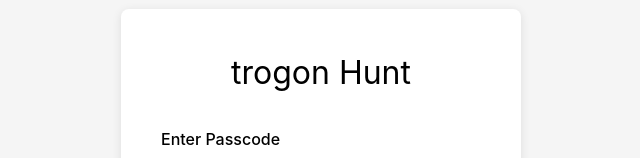
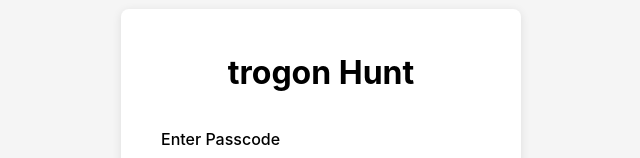
Before and after one commit to TrogonPatent/trogon-monitoring, a React (Vite) app: page / in a window 1280 px wide. Shown: the part 208-366 px from the top of the page, without its empty margins (319-959 px from the left). Built offline with nearby package versions, Linux system fonts and the light colour scheme.

Commit message:
Update AuthGate.jsx

```diff
--- a/src/pages/AuthGate.jsx
+++ b/src/pages/AuthGate.jsx
@@ -67,7 +67,7 @@ export default function AuthGate({ children }) {
           width: '100%',
           maxWidth: '400px'
         }}>
-          <h1 style={{ fontSize: '32px', marginBottom: '30px', textAlign: 'center' }}>
+          <h1 style={{ fontSize: '32px', fontWeight: 'bold', marginBottom: '30px', textAlign: 'center' }}>
             trogon Hunt
           </h1>
 
```
